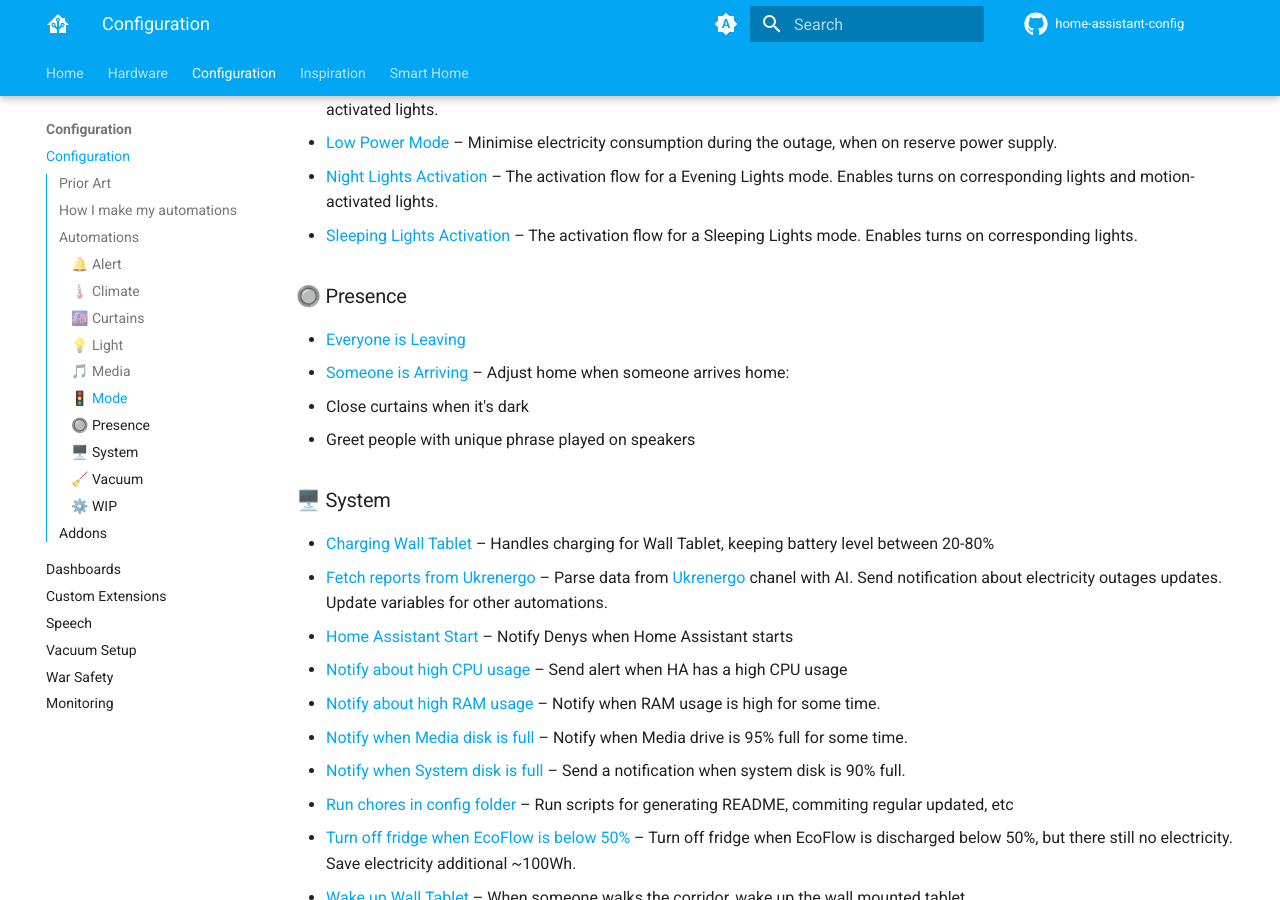
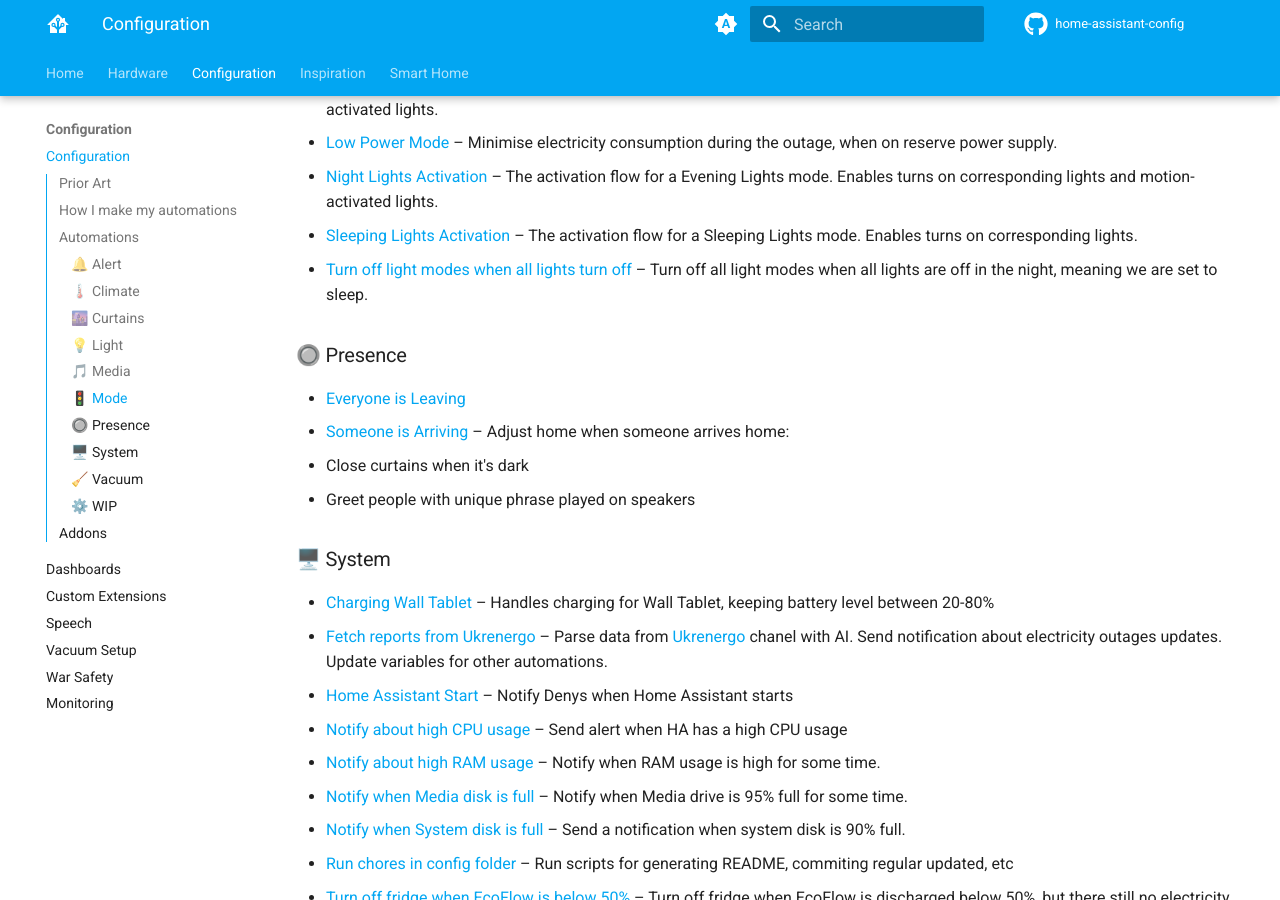
Before and after one commit to denysdovhan/home-assistant-config, an MkDocs documentation site: the page built from docs/config/index.md, in a window 1280 px wide and 900 px high, scrolled down 3566 px. Built offline with MkDocs 1.6.1 and Material for MkDocs 9.7.7, drawn with Linux system fonts in a browser that asks for light colours; comment, search, counter and statistics services are not loaded; part of the change alters nothing that is shown; some of the changed text lies outside the part shown.

Commit message:
docs: Update docs

```diff
--- a/docs/config/index.md
+++ b/docs/config/index.md
@@ -42,13 +42,13 @@ Here you can discover all of the automations powering my home. The list is autom
 1. [🌆 Curtains](#-curtains) (3 automation)
 1. [💡 Light](#-light) (11 automation)
 1. [🎵 Media](#-media) (2 automation)
-1. [🚦 Mode](#-mode) (8 automation)
+1. [🚦 Mode](#-mode) (9 automation)
 1. [🔘 Presence](#-presence) (2 automation)
 1. [🖥️ System](#-system) (10 automation)
 1. [🧹 Vacuum](#-vacuum) (8 automation)
 1. [⚙️ WIP](#-wip) (1 automation)
 
-Total number of automations: **62**️
+Total number of automations: **63**️
 
 ### 🔔 Alert
 
@@ -108,6 +108,7 @@ Total number of automations: **62**️
 - [Low Power Mode](https://github.com/denysdovhan/home-assistant-config/blob/e721533aca75b44f1110e09a348419de9d25031d/automations.yaml#L474) – Minimise electricity consumption during the outage, when on reserve power supply.
 - [Night Lights Activation](https://github.com/denysdovhan/home-assistant-config/blob/e721533aca75b44f1110e09a348419de9d25031d/automations.yaml#L2265) – The activation flow for a Evening Lights mode. Enables turns on corresponding lights and motion-activated lights.
 - [Sleeping Lights Activation](https://github.com/denysdovhan/home-assistant-config/blob/e721533aca75b44f1110e09a348419de9d25031d/automations.yaml#L2520) – The activation flow for a Sleeping Lights mode. Enables turns on corresponding lights.
+- [Turn off light modes when all lights turn off](https://github.com/denysdovhan/home-assistant-config/blob/e721533aca75b44f1110e09a348419de9d25031d/automations.yaml#L2570) – Turn off all light modes when all lights are off in the night, meaning we are set to sleep.
 
 ### 🔘 Presence
 
```
